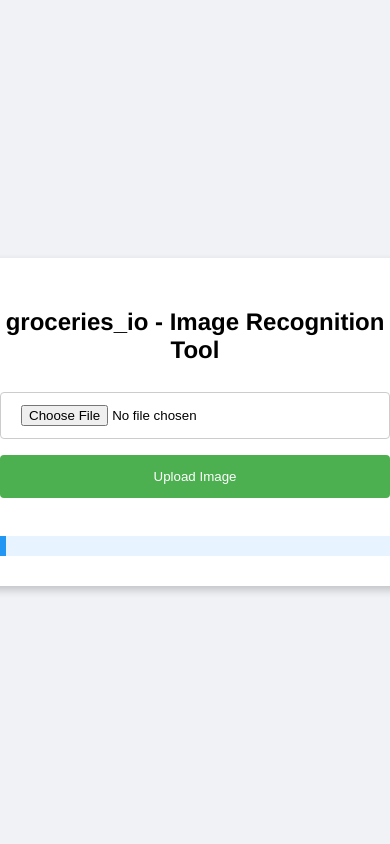
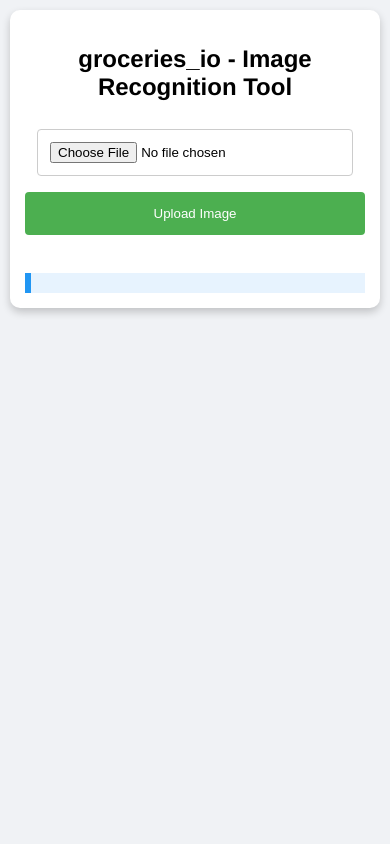
Before and after one commit to ketwong/groceries_io, a Flask app: page / in a window 390 px wide. Run offline with Flask 3, Linux system fonts and the light colour scheme; some libraries are stand-ins or nearby versions.

Commit message:
Optimisation

```diff
--- a/app.py
+++ b/app.py
@@ -64,6 +64,10 @@ def resize_image(image, max_size=(400, 300), quality=70):
 def index():
     app.logger.info('Rendering index page')
     return render_template('index.html')
+
+@app.route('/dev')
+def test():
+    return render_template('dev.html')
 
 @app.route('/upload', methods=['POST'])
 def upload_file():
@@ -135,7 +139,7 @@ def call_vision_api(base64_image):
           "content": [
             {
               "type": "text",
-              "text": "Determine what is in the image with the object name only, i.e. 'Banana', 'Orange', 'Bread' etc... focus the object located at the center at all times."
+              "text": "Determine what is in the image, how many objects in the image in numbers? name of the object i.e. 'Banana', 'Orange', 'Bread' etc... focus the object located at the center at all times. The result should output as <number>, <objectName> or example like 1, Car"
             },
             {
               "type": "image_url",
--- /dev/null
+++ b/static/styles.css
@@ -0,0 +1,86 @@
+body {
+    font-family: 'Helvetica Neue', Arial, sans-serif;
+    background-color: #f0f2f5;
+    display: flex;
+    flex-direction: column;
+    align-items: center;
+    justify-content: center;
+    margin: 0;
+    padding: 5px;
+}
+
+.container {
+    background: #ffffff;
+    padding: 20px;
+    border-radius: 10px;
+    box-shadow: 0 4px 8px rgba(0, 0, 0, 0.2);
+    text-align: center;
+    width: 100%;
+    max-width: 400px; /* Maximum width of the container */
+    box-sizing: border-box;
+}
+
+.upload-form {
+    width: 100%;
+    margin-bottom: 30px;
+}
+
+.upload-form input[type="file"] {
+    width: calc(100% - 24px); /* Calculate width, accounting for padding and borders */
+    padding: 12px;
+    margin: 8px 0;
+    display: inline-block;
+    border: 1px solid #ccc;
+    border-radius: 4px;
+    box-sizing: border-box; /* Include padding and border in the element's total width and height */
+    cursor: pointer;
+}
+
+.upload-form button {
+    width: 100%;
+    background-color: #4CAF50;
+    color: white;
+    padding: 14px 20px;
+    margin: 8px 0;
+    border: none;
+    border-radius: 4px;
+    cursor: pointer;
+    box-sizing: border-box;
+}
+
+.upload-form button:hover {
+    background-color: #45a049;
+}
+
+#image-preview {
+    width: 100%;
+    height: auto;
+    margin-bottom: 20px;
+    border-radius: 4px;
+}
+
+#result {
+    font-size: 1em;
+    color: #333;
+    margin-top: 20px;
+    padding: 10px;
+    background-color: #e7f3fe;
+    border-left: 6px solid #2196F3;
+    box-sizing: border-box;
+}
+
+#loading, #processing {
+    color: #007bff;
+    margin: 10px 0;
+}
+
+/* Responsive design for smaller devices */
+@media (max-width: 768px) {
+    body {
+        padding: 10px;
+    }
+
+    .container {
+        padding: 15px;
+    }
+}
--- a/templates/index.html
+++ b/templates/index.html
@@ -2,73 +2,15 @@
 <html lang="en">
 <head>
     <meta charset="UTF-8">
-    <meta name="viewport" content="width=device-width, initial-scale=1.0">
+    <!-- Ensure proper rendering and touch zooming -->
+    <meta name="viewport" content="width=device-width, initial-scale=1.0, user-scalable=no">
+    <!-- iOS Home Screen Web App Settings -->
+    <meta name="apple-mobile-web-app-capable" content="yes">
+    <meta name="apple-mobile-web-app-status-bar-style" content="black-translucent">
+    <meta name="apple-mobile-web-app-title" content="Groceries.io">
     <title>groceries_io</title>
-    <style>
-        body {
-            font-family: 'Helvetica Neue', Arial, sans-serif;
-            background-color: #f0f2f5;
-            display: flex;
-            flex-direction: column;
-            align-items: center;
-            justify-content: center;
-            height: 100vh;
-            margin: 0;
-        }
-        .container {
-            background: #ffffff;
-            padding: 30px;
-            border-radius: 10px;
-            box-shadow: 0 4px 8px rgba(0, 0, 0, 0.2);
-            text-align: center;
-            max-width: 400px;
-            width: 100%;
-        }
-        .upload-form {
-            margin-bottom: 30px;
-        }
-        .upload-form input[type="file"] {
-            width: 100%;
-            padding: 12px 20px;
-            margin: 8px 0;
-            display: inline-block;
-            border: 1px solid #ccc;
-            border-radius: 4px;
-            box-sizing: border-box;
-            cursor: pointer;
-        }
-        .upload-form button {
-            width: 100%;
-            background-color: #4CAF50;
-            color: white;
-            padding: 14px 20px;
-            margin: 8px 0;
-            border: none;
-            border-radius: 4px;
-            cursor: pointer;
-        }
-        .upload-form button:hover {
-            background-color: #45a049;
-        }
-        #image-preview {
-            max-width: 100%;
-            height: auto;
-            margin-bottom: 20px;
-            border-radius: 4px;
-        }
-        #result {
-            font-size: 1em;
-            color: #333;
-            margin-top: 20px;
-            padding: 10px;
-            background-color: #e7f3fe;
-            border-left: 6px solid #2196F3;
-        }
-        #loading, #processing {
-            color: #007bff;
-            margin: 10px 0;
-        }
-    </style>
+    <!-- Link to external stylesheet -->
+    <link rel="stylesheet" href="{{ url_for('static', filename='styles.css') }}">
 </head>
 <body>
     <div class="container">
@@ -84,43 +26,6 @@
         <div id="processing" style="display: none;">Processing...</div>
         <div id="result"></div>
     </div>
-
-    <script>
-        document.getElementById('upload-form').addEventListener('submit', function(e) {
-            e.preventDefault();
-            document.getElementById('loading').style.display = 'block';
-            var formData = new FormData(this);
-
-            fetch('/upload', {
-                method: 'POST',
-                body: formData
-            }).then(response => response.json())
-              .then(data => {
-                  document.getElementById('loading').style.display = 'none';
-                  document.getElementById('processing').style.display = 'block';
-
-                  setTimeout(() => {
-                      document.getElementById('processing').style.display = 'none';
-                      document.getElementById('result').textContent = 'Result: ' + data.content;
-                  }, 1000);
-              }).catch(error => {
-                  document.getElementById('loading').style.display = 'none';
-                  document.getElementById('processing').style.display = 'none';
-                  console.error('Error:', error);
-                  document.getElementById('result').textContent = 'Error: ' + error;
-              });
-        });
-
-        document.getElementById('image-input').addEventListener('change', function(e) {
-            var file = e.target.files[0];
-            var reader = new FileReader();
-            reader.onload = function(e) {
-                var img = document.getElementById('image-preview');
-                img.src = e.target.result;
-                img.style.display = 'block';
-            };
-            reader.readAsDataURL(file);
-        });
-    </script>
+    <script src="{{ url_for('static', filename='js/script.js') }}"></script>
 </body>
 </html>
```
Also changed, not shown: static/js/script.js (added, +35 -0 lines), templates/dev.html (added, +51 -0 lines).
